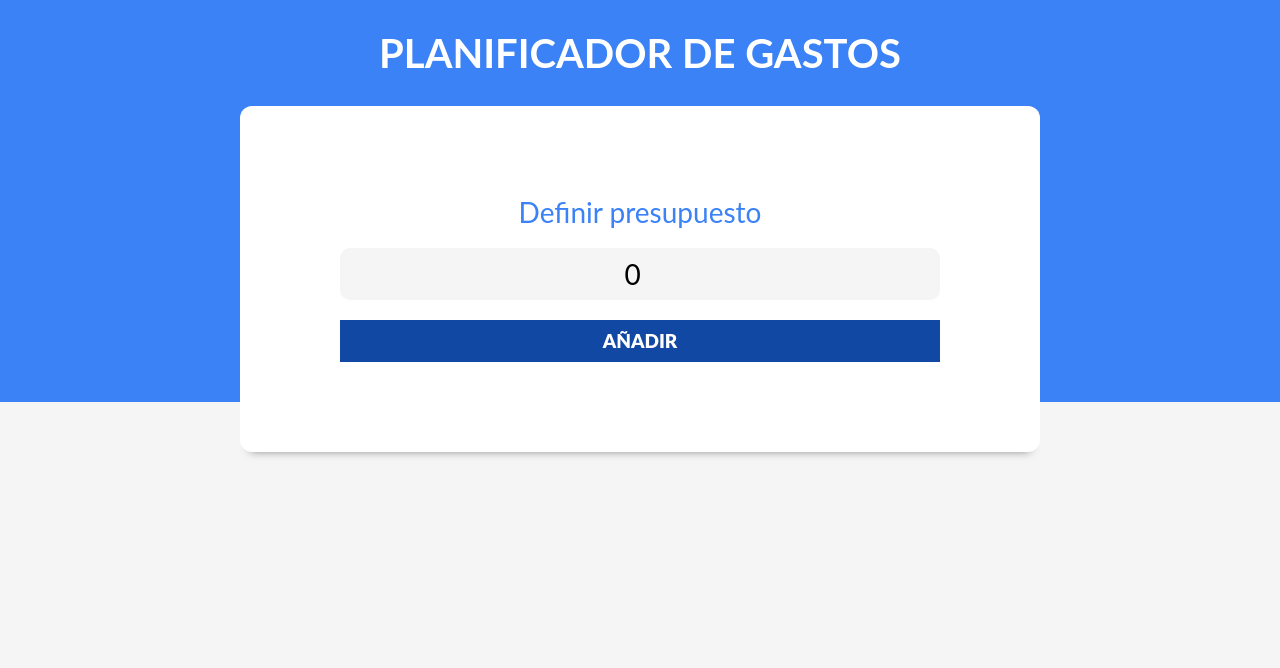
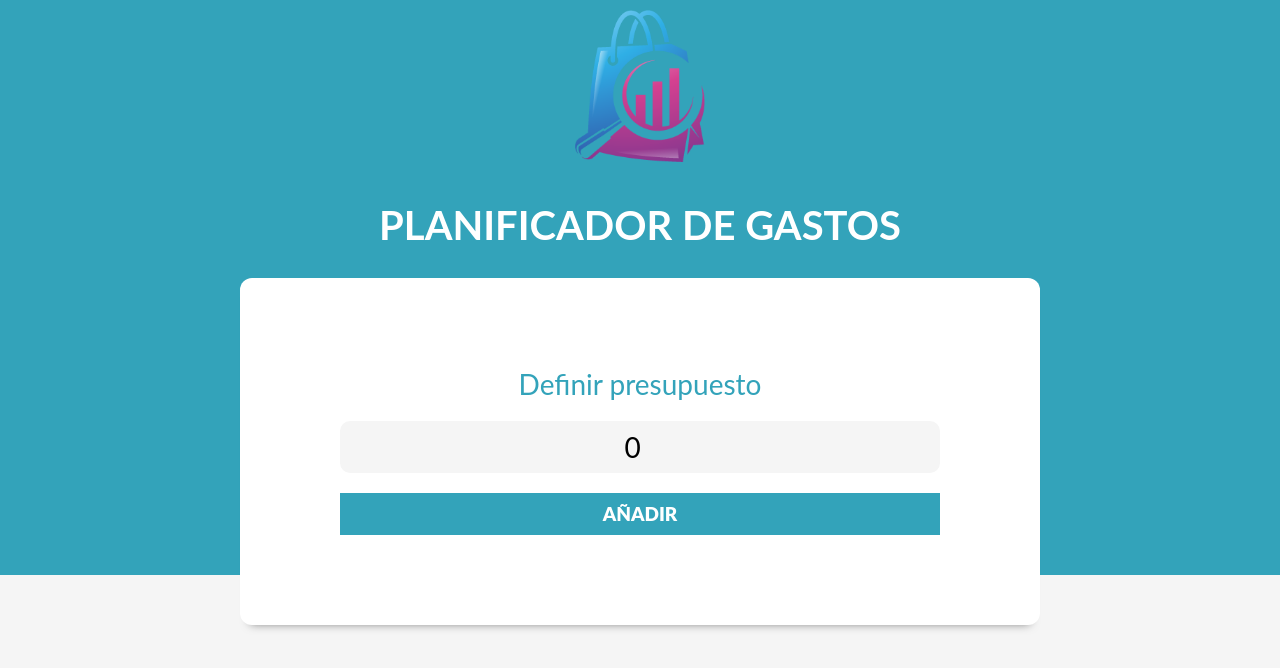
Before and after one commit to Soyjavieralvarez/shopping-control, a React (Vite) app: page / in a window 1280 px wide. Shown: the top 668 px of the page. Built offline with nearby package versions, Linux system fonts and the light colour scheme.

Commit message:
logo shopping-control added

```diff
--- a/src/App.jsx
+++ b/src/App.jsx
@@ -3,7 +3,11 @@ import Header from './components/Header'
 import Modal from './components/Modal';
 import newExpenseIcon from './assets/img/nuevo-gasto.svg'
 
+
 function App() {
+
+
+
   const [budget, setBudget] = useState(0);
   const [isValidBudget, setIsValidBudget] = useState(false)
   const [modal, setModal] = useState(false)
--- a/src/components/Header.jsx
+++ b/src/components/Header.jsx
@@ -1,6 +1,7 @@
 import React from "react";
 import NewBudget from "./NewBudget";
 import ControlBudget from "./ControlBudget";
+import logo from '../assets/img/logo-shopping.png'
 
 
 const Header = ({
@@ -9,7 +10,11 @@ const Header = ({
     isValidBudget,
     setIsValidBudget }) => {
   return (
-    <header>
+    <header className="header-box">
+    <img className='logo-shopping'
+  src={logo}
+  alt="logo de la empresa"
+  />
       <h1>Planificador de gastos</h1>
 
       {isValidBudget ? (
--- a/src/components/NewBudget.jsx
+++ b/src/components/NewBudget.jsx
@@ -33,7 +33,6 @@ const NewBudget = ({
             />
         </div>
         <input type='submit' value='Añadir'/>
-
         {message && <Message tipo='error'>{message}</Message>}
         </form>
     </div>
--- a/src/index.css
+++ b/src/index.css
@@ -1,5 +1,5 @@
 :root {
-  --azul: #3b82f6;
+  --azul: #33a3ba;
   --blanco: #ffffff;
   --gris-claro: #f5f5f5;
   --gris: #94a3b8;
@@ -56,6 +56,22 @@ header h1 {
   text-transform: uppercase;
 }
 
+.header-box{
+  display: flex;
+  flex-direction: column;
+  align-items: center;
+}
+
+.logo-shopping{
+  padding:10px;
+  width: 150px;
+  display: flex;
+  flex-direction: center;
+  align-items: center;
+  justify-content: center;
+
+}
+
 .formulario {
   width: 95%;
   margin: 0 auto;
@@ -99,7 +115,7 @@ header h1 {
   font-size: 1.6rem;
 }
 .formulario input[type="submit"] {
-  background-color: #1048a4;
+  background-color: var(--azul);
   border: none;
   padding: 1rem;
   text-align: center;
@@ -155,7 +171,6 @@ header h1 {
 }
 .contenedor-presupuesto {
   margin-top: -5rem;
-
   display: flex;
   justify-content: space-between;
   align-items: center;
```
Also changed, not shown: src/assets/img/logo-shopping.png (added).
